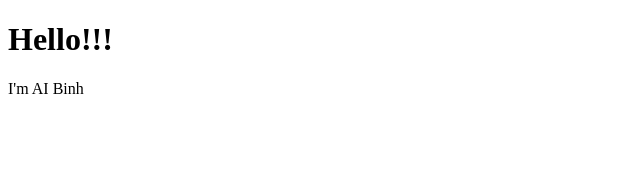
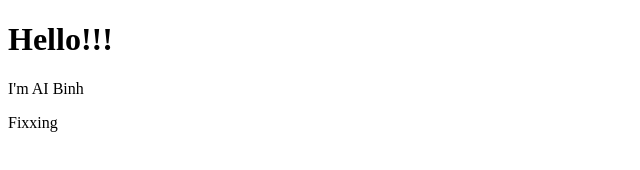
Before and after one commit to AiBinh/baithuchanh, a plain HTML site: page index.html in a window 1280 px wide. Shown: the full height of the page, 0-640 px from the left. Drawn offline with Linux system fonts and the light colour scheme.

Commit message:
add index

```diff
--- a/index.html
+++ b/index.html
@@ -7,5 +7,6 @@
   <body>
     <h1 class="text-success">Hello!!!</h1>
     <p>I'm AI Binh</p>
+    <p>Fixxing</p>
   </body>
 </html>
```
